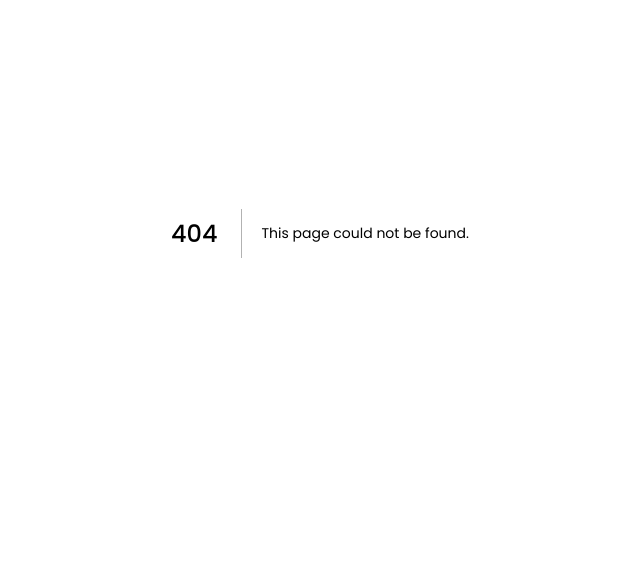
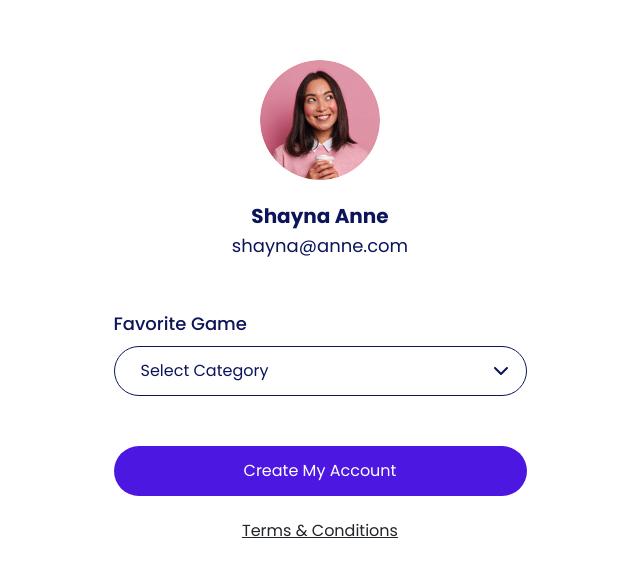
Before and after one commit to A-fauzi/nextjs-app-fullsatck, a Next.js app: page /sign-up-photo-success in a window 1280 px wide. Before the commit this address had no page. Shown: the part 167-744 px from the top of the page, without its empty margins (320-960 px from the left). Built offline with nearby package versions, Linux system fonts and the light colour scheme.

Commit message:
add sign up photo success page

```diff
--- a/pages/_app.tsx
+++ b/pages/_app.tsx
@@ -8,6 +8,7 @@ import "../styles/sign-in.css";
 import "../styles/sign-up.css";
 import "../styles/sign-up-success.css";
 import "../styles/sign-up-photo.css";
+import "../styles/sign-up-photo-success.css";
 
 import { AppProps } from "next/app";
 import Head from "next/head";
--- /dev/null
+++ b/pages/sign-up-photo-success.tsx
@@ -0,0 +1,78 @@
+// @flow
+import * as React from "react";
+
+export default function SignUpPhotoSucces() {
+  return (
+    // <!-- Sign Up Photo Success -->
+    <section className="sign-up-photo-success mx-auto pt-lg-227 pb-lg-227 pt-130 pb-50">
+      <div className="container mx-auto">
+        <form action="">
+          <div className="form-input d-md-block d-flex flex-column">
+            <div>
+              <div className="mb-20">
+                <div className="image-upload text-center">
+                  <label htmlFor="file-input">
+                    <img
+                      src="../assets/img/avatar-1.png"
+                      width="120"
+                      height="120"
+                      className="rounded-circle"
+                      alt=""
+                    />
+                  </label>
+                  <input id="file-input" type="file" />
+                </div>
+              </div>
+              <h2 className="fw-bold text-xl text-center color-palette-1 m-0">
+                Shayna Anne
+              </h2>
+              <p className="text-lg text-center color-palette-1 m-0">
+                shayna@anne.com
+              </p>
+              <div className="pt-50 pb-50">
+                <label
+                  htmlFor="category"
+                  className="form-label text-lg fw-medium color-palette-1 mb-10"
+                >
+                  Favorite Game
+                </label>
+                <select
+                  id="category"
+                  name="category"
+                  className="form-select d-block w-100 rounded-pill text-lg"
+                  aria-label="Favorite Game"
+                >
+                  <option value="" disabled selected>
+                    Select Category
+                  </option>
+                  <option value="fps">First Person Shoter</option>
+                  <option value="rpg">Role Playing Game</option>
+                  <option value="arcade">Arcade</option>
+                  <option value="sport">Sport</option>
+                </select>
+              </div>
+            </div>
+            <div className="button-group d-flex flex-column mx-auto">
+              <a
+                className="btn btn-create fw-medium text-lg text-white rounded-pill mb-16"
+                href="./sign-up-success.html"
+                role="button"
+              >
+                Create My Account
+              </a>
+              {/* <!-- <button type="submit" className="btn btn-create fw-medium text-lg text-white rounded-pill mb-16"
+                            role="button">Create My Account</button> --> */}
+              <a
+                className="btn btn-tnc text-lg color-palette-1 text-decoration-underline pt-15"
+                href="#"
+                role="button"
+              >
+                Terms & Conditions
+              </a>
+            </div>
+          </div>
+        </form>
+      </div>
+    </section>
+  );
+}
```
